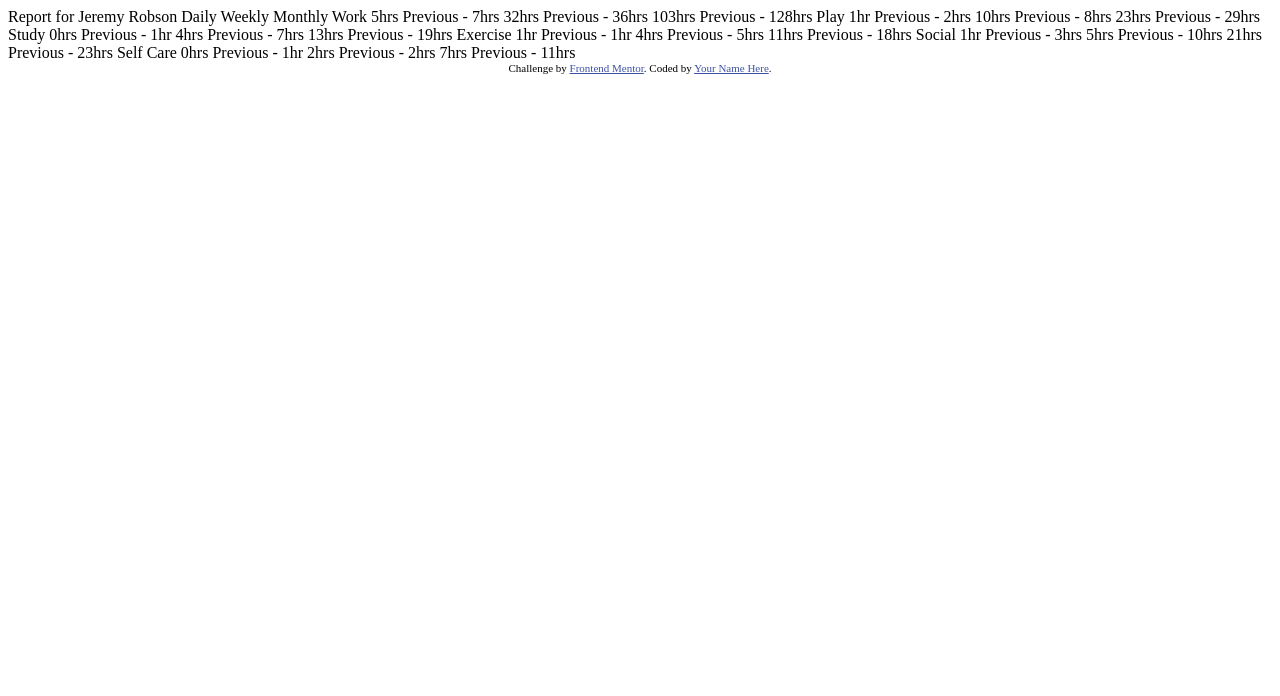
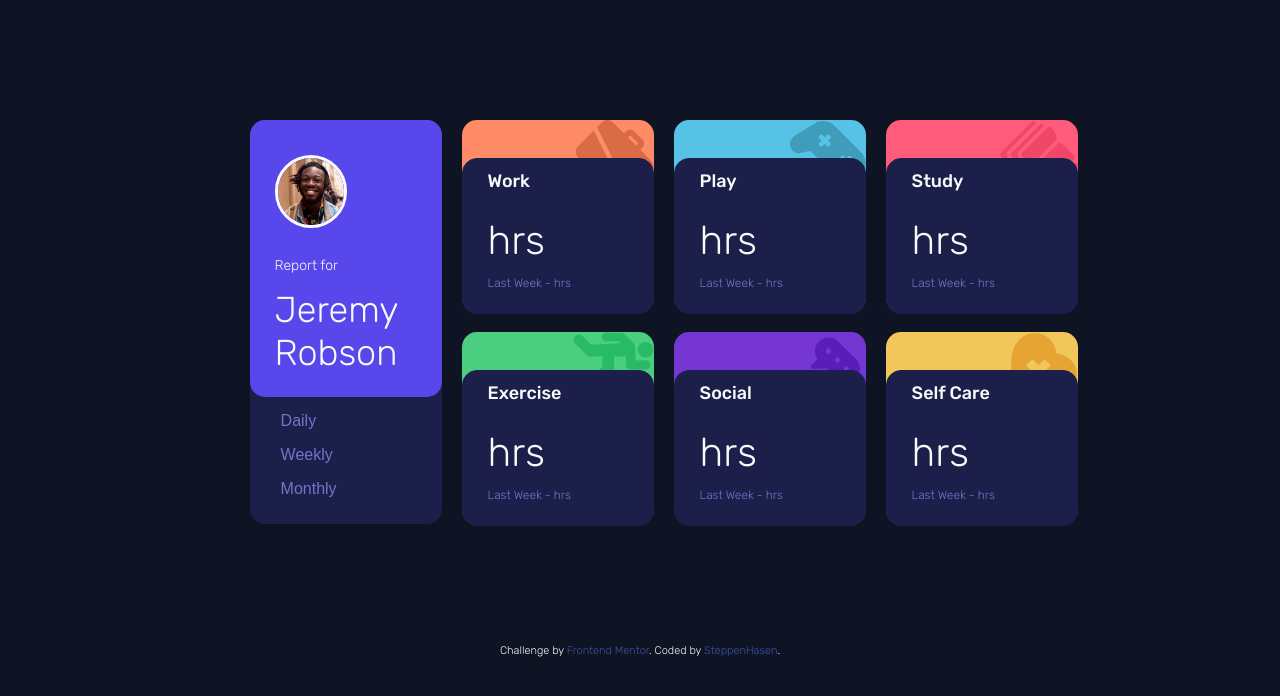
Before and after one commit to SteppenHasen/FrontEnd-Exercises, a plain HTML site: page time-tracking-dashboard-main/index.html in a window 1280 px wide. Drawn offline with Linux system fonts and the light colour scheme.

Commit message:
Markups and CSS

```diff
--- a/time-tracking-dashboard-main/index.html
+++ b/time-tracking-dashboard-main/index.html
@@ -5,76 +5,146 @@
   <meta name="viewport" content="width=device-width, initial-scale=1.0"> <!-- displays site properly based on user's device -->
 
   <link rel="icon" type="image/png" sizes="32x32" href="./images/favicon-32x32.png">
+  <link rel="stylesheet" href="./styles.css">
 
-  <title>Frontend Mentor | Time tracking dashboard</title>
+  <link rel="preconnect" href="https://fonts.googleapis.com">
+  <link rel="preconnect" href="https://fonts.gstatic.com" crossorigin>
+  <link href="https://fonts.googleapis.com/css2?family=Rubik:wght@300;400;500&display=swap" rel="stylesheet">
 
-  <!-- Feel free to remove these styles or customise in your own stylesheet 👍 -->
-  <style>
-    .attribution { font-size: 11px; text-align: center; }
-    .attribution a { color: hsl(228, 45%, 44%); }
-  </style>
+  <title>Time tracking dashboard</title>
+
 </head>
 <body>
 
-  Report for
-  Jeremy Robson
+  <div class="container">
 
-  Daily
-  Weekly
-  Monthly
+    <div class="report" id="report">
+      <div class="person">
+        <img src="./images/image-jeremy.png" alt="person_photo">
+        <p>Report for</p>
+        <h1>Jeremy Robson</h1>
+      </div>
 
-  Work
-  5hrs <!-- daily -->
-  Previous - 7hrs <!-- daily -->
-  32hrs <!-- weekly -->
-  Previous - 36hrs <!-- weekly -->
-  103hrs <!-- monthly -->
-  Previous - 128hrs <!-- monthly -->
+      <div class="set_period">
+        <button type="button" id="daily">Daily</button>
+        <button type="button" id="weekly">Weekly</button>
+        <button type="button" id="monthly">Monthly</button>
+      </div>
+    </div>
 
-  Play
-  1hr <!-- daily -->
-  Previous - 2hrs <!-- daily -->
-  10hrs <!-- weekly -->
-  Previous - 8hrs <!-- weekly -->
-  23hrs <!-- monthly -->
-  Previous - 29hrs <!-- monthly -->
+    <div class="work full_section" id="work">
+      <div class="area_info" id="">
 
-  Study
-  0hrs <!-- daily -->
-  Previous - 1hr <!-- daily -->
-  4hrs <!-- weekly -->
-  Previous - 7hrs <!-- weekly -->
-  13hrs <!-- monthly -->
-  Previous - 19hrs <!-- monthly -->
+        <div class="title">
+          <h2>Work</h2>
+          <div class="points"></div>
+        </div>
 
-  Exercise
-  1hr <!-- daily -->
-  Previous - 1hr <!-- daily -->
-  4hrs <!-- weekly -->
-  Previous - 5hrs <!-- weekly -->
-  11hrs <!-- monthly -->
-  Previous - 18hrs <!-- monthly -->
+        <div class="today_time">
+          <h3><span id="today_time"></span>hrs</h3>
+        </div>
 
-  Social
-  1hr <!-- daily -->
-  Previous - 3hrs <!-- daily -->
-  5hrs <!-- weekly -->
-  Previous - 10hrs <!-- weekly -->
-  21hrs <!-- monthly -->
-  Previous - 23hrs <!-- monthly -->
+        <div class="previous_time">
+          <p>Last Week - <span id="previous_time">hrs</span></p>
+        </div>
+      </div>
+    </div>
 
-  Self Care
-  0hrs <!-- daily -->
-  Previous - 1hr <!-- daily -->
-  2hrs <!-- weekly -->
-  Previous - 2hrs <!-- weekly -->
-  7hrs <!-- monthly -->
-  Previous - 11hrs <!-- monthly -->
+    <div class="play" id="play">
+      <div class="area_info" id="">
 
+        <div class="title">
+          <h2>Play</h2>
+          <div class="points"></div>
+        </div>
+
+        <div class="today_time">
+          <h3><span id="today_time"></span>hrs</h3>
+        </div>
+
+        <div class="previous_time">
+          <p>Last Week - <span id="previous_time">hrs</span></p>
+        </div>
+      </div>
+    </div>
+
+    <div class="study" id="study">
+      <div class="area_info" id="">
+
+        <div class="title">
+          <h2>Study</h2>
+          <div class="points"></div>
+        </div>
+
+        <div class="today_time">
+          <h3><span id="today_time"></span>hrs</h3>
+        </div>
+
+        <div class="previous_time">
+          <p>Last Week - <span id="previous_time">hrs</span></p>
+        </div>
+      </div>
+    </div>
+
+    <div class="exercise" id="exercise">
+      <div class="area_info" id="">
+
+        <div class="title">
+          <h2>Exercise</h2>
+          <div class="points"></div>
+        </div>
+
+        <div class="today_time">
+          <h3><span id="today_time"></span>hrs</h3>
+        </div>
+
+        <div class="previous_time">
+          <p>Last Week - <span id="previous_time">hrs</span></p>
+        </div>
+      </div>
+    </div>
+
+    <div class="social" id="social">
+      <div class="area_info" id="">
+
+        <div class="title">
+          <h2>Social</h2>
+          <div class="points"></div>
+        </div>
+
+        <div class="today_time">
+          <h3><span id="today_time"></span>hrs</h3>
+        </div>
+
+        <div class="previous_time">
+          <p>Last Week - <span id="previous_time">hrs</span></p>
+        </div>
+      </div>
+    </div>
+
+    <div class="self_care" id="self_care">
+      <div class="area_info" id="">
+
+        <div class="title">
+          <h2>Self Care</h2>
+          <div class="points"></div>
+        </div>
+
+        <div class="today_time">
+          <h3><span id="today_time"></span>hrs</h3>
+        </div>
+
+        <div class="previous_time">
+          <p>Last Week - <span id="previous_time">hrs</span></p>
+        </div>
+      </div>
+
+    </div>
+  </div>
 
   <div class="attribution">
     Challenge by <a href="https://www.frontendmentor.io?ref=challenge" target="_blank">Frontend Mentor</a>.
-    Coded by <a href="#">Your Name Here</a>.
+    Coded by <a href="#">SteppenHasen</a>.
   </div>
 </body>
 </html>
--- /dev/null
+++ b/time-tracking-dashboard-main/styles.css
@@ -0,0 +1,182 @@
+/* Grid styling----------------------------- */
+.container {
+    display: grid;
+    grid-template-columns: repeat(4, 15vw);
+    grid-gap: 20px;
+    grid-auto-rows: 15vw;
+}
+.report {
+    grid-column: 1;
+    grid-row: 1/3;
+}
+.work {
+    grid-column: 2;
+    grid-row: 1;
+}
+.play {
+    grid-column: 3;
+    grid-row: 1;
+}
+.study {
+    grid-column: 4;
+    grid-row: 1;
+}
+.exercise {
+    grid-column: 2;
+    grid-row: 2;
+}
+.social {
+    grid-column: 3;
+    grid-row: 2;
+}
+.self_care {
+    grid-column: 4;
+    grid-row: 2;
+}
+
+/* Flex styling--------------------------------- */
+.set_period {
+    display: flex;
+    flex-direction: column;
+}
+.title {
+    display: inline-flex;
+    justify-content: space-between;
+}
+.report {
+    display: flex;
+    flex-direction: column;
+    justify-content: space-between;
+}
+.area_info {
+    display: flex;
+    flex-direction: column;
+    justify-content: center;
+}
+
+/* General-------------------------------------- */
+body {
+    background: hsl(226, 43%, 10%);
+    font-family: 'Rubik', sans-serif;
+    font-size: 18px;
+    font-weight: 300;
+    color: #fafafa;
+}
+
+.attribution { font-size: 11px; text-align: center; }
+.attribution a { color: hsl(228, 45%, 44%); text-decoration: none;}
+
+.container {
+    width: 61vw;
+    margin: 15vh auto;
+}
+
+.report {
+    background: hsl(235, 46%, 20%);
+    border-radius: 15px;
+}
+.person {
+    height: 65%;
+    background: hsl(246, 80%, 60%);
+    border-radius: 15px;
+    position: relative;
+    top: 0;
+    padding-left: 25px;
+    padding-top: 25px;
+}
+img {
+    width: 40%;
+    border: 3px solid #fafafa;
+    border-radius: 50%;
+    margin: 10px 0 10px 0;
+}
+p {font-size: 14px; font-weight: 300;}
+h1 {font-weight: 300; margin: 0;}
+
+
+.set_period {
+    align-items: flex-start;
+    padding-left: 25px;
+    padding-bottom: 25px;
+}
+button {
+    border: 0;
+    background: none;
+    color: hsl(235, 45%, 61%);
+    font-size: 16px;
+    padding-top: 15px;
+}
+button:hover {color: #fafafa;}
+
+.area_info {
+    height: 12vw;
+    background: hsl(235, 46%, 20%);
+    border: 1px solid hsl(235, 46%, 20%);
+    border-radius: 15px;
+    position: relative;
+    bottom: -20%;
+}
+.title {
+    padding: 0 25px;
+}
+.today_time {
+    padding: 25px 25px 0 25px;
+}
+.previous_time{
+    padding: 0 25px;
+}
+h2 {
+    font-weight: 500;
+    font-size: 18px;
+    margin: 0;
+}
+h3 {
+    margin: 0;
+    font-weight: 300;
+    font-size: 40px;
+}
+.previous_time p {font-size: 12px; color: hsl(235, 45%, 61%);}
+
+/* Spesial background styling---------------------------------- */
+.work {
+    background-color: hsl(15, 100%, 70%);
+    background-image: url(./images/icon-work.svg);
+    border-radius: 15px;
+    background-repeat: no-repeat;
+    background-position: top right;
+}
+.play {
+    background-color: hsl(195, 74%, 62%);
+    background-image: url(./images/icon-play.svg);
+    border-radius: 15px;
+    background-repeat: no-repeat;
+    background-position: top right;
+}
+.study {
+    background-color: hsl(348, 100%, 68%);
+    background-image: url(./images/icon-study.svg);
+    border-radius: 15px;
+    background-repeat: no-repeat;
+    background-position: top right;
+}
+.exercise {
+    background-color: hsl(145, 58%, 55%);
+    background-image: url(./images/icon-exercise.svg);
+    border-radius: 15px;
+    background-repeat: no-repeat;
+    background-position: top right;
+}
+.social {
+    background-color: hsl(264, 64%, 52%);
+    background-image: url(./images/icon-social.svg);
+    border-radius: 15px;
+    background-repeat: no-repeat;
+    background-position: top right;
+}
+.self_care {
+    background-color: hsl(43, 84%, 65%);
+    background-image: url(./images/icon-self-care.svg);
+    border-radius: 15px;
+    background-repeat: no-repeat;
+    background-position: top right;
+}
```
Also changed, not shown: blogr-landing-page-main/index.html (+1 -1 lines), time-tracking-dashboard-main/README.md (deleted).
